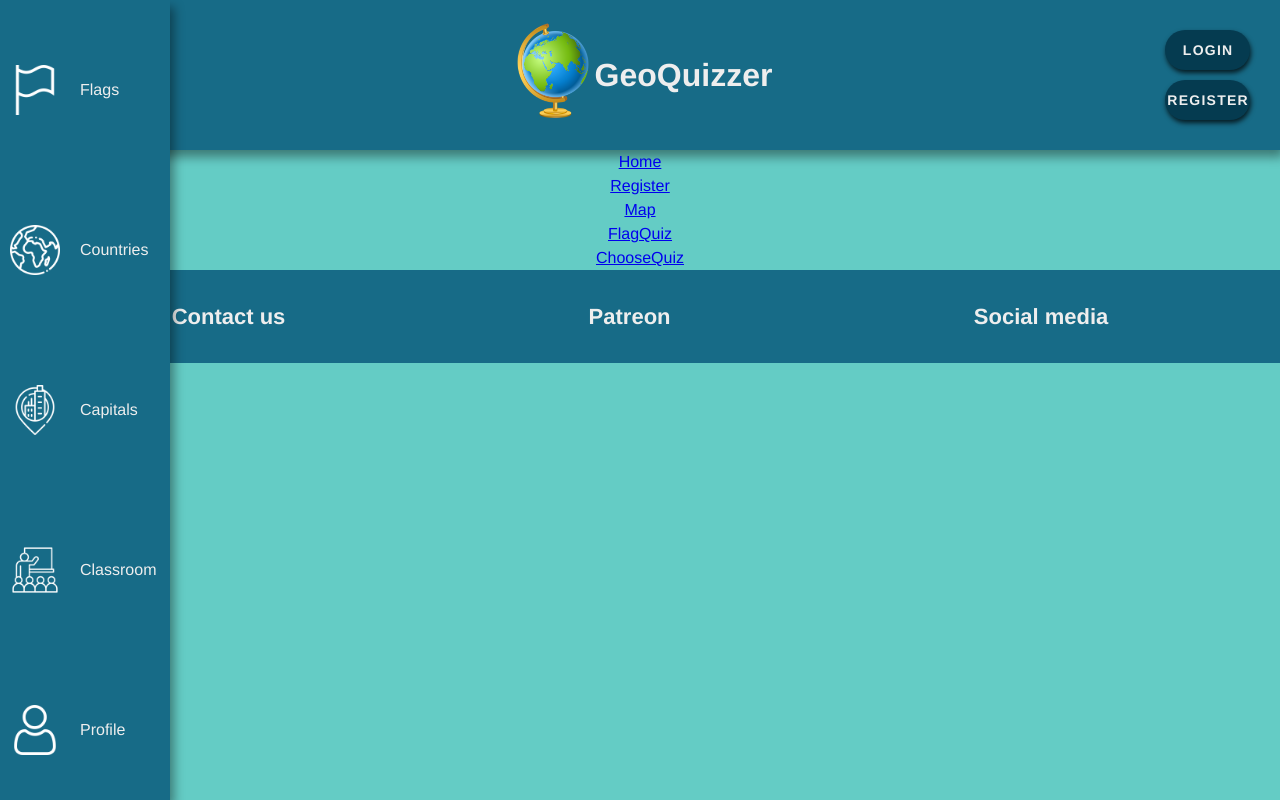
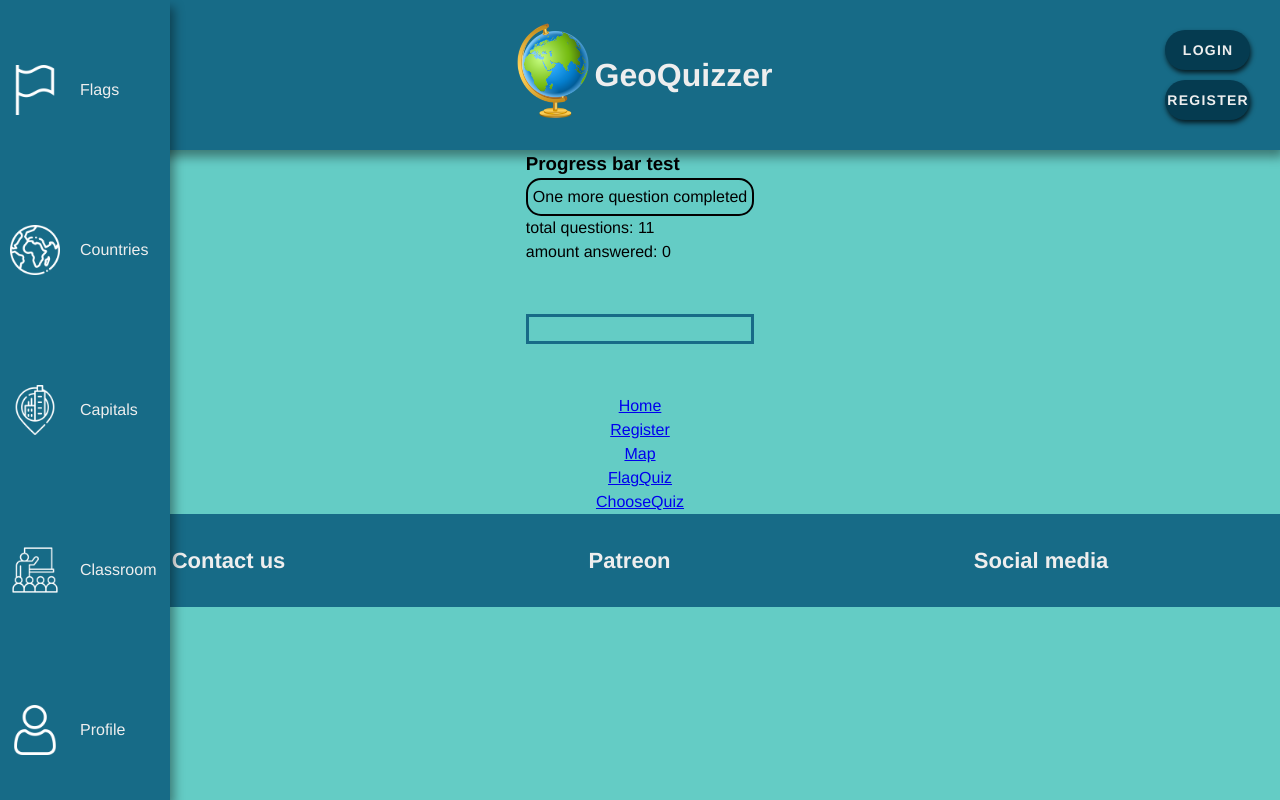
Before and after one commit to Blasipps-ganget/GeoQuizzer, a Vue app in the folder gui/GeoQuizzer/: page /testProgressBar in a window 1280 px wide. Built offline with nearby package versions, Linux system fonts and the light colour scheme.

Commit message:
Create progress bar

```diff
--- /dev/null
+++ b/gui/GeoQuizzer/src/components/ProgressBarComponent.vue
@@ -0,0 +1,61 @@
+<script setup>
+
+import {defineProps, watch, onMounted} from 'vue'
+const props = defineProps({
+    amountAnswered: {
+      type: Number,
+      required: true
+    },
+    totalQuestions: {
+      type: Number,
+      required: true
+    }
+})
+
+onMounted(() => {
+      const elProgress = document.querySelector("#progressAmount")
+
+      watch(() => props.amountAnswered, (newVal, oldVal) => {
+        if (newVal)
+          elProgress.style.width = ((newVal / props.totalQuestions)*100) + '%';
+
+      })
+
+    }
+)
+</script>
+
+
+<template>
+  <div class="progress">
+    <div id="progressAmount" class="progress__bar"></div>
+  </div>
+</template>
+
+
+<style scoped>
+p { color: red; }
+
+.progress {
+  margin: 50px auto;
+  padding: 2px;
+  width: 100%;
+  max-width: 500px;
+  border: 3px solid #176B87;
+  height: 30px;
+}
+
+.progress .progress__bar {
+  height: 100%;
+  width: 0;
+  background-color: #176B87;
+  /*animation: fill-bar 3s infinite;*/
+}
+
+/*@keyframes fill-bar {
+  from {width: 0%;}
+  to {width: 100%;}
+}*/
+
+
+</style>
--- a/gui/GeoQuizzer/src/router/index.js
+++ b/gui/GeoQuizzer/src/router/index.js
@@ -28,6 +28,11 @@ const router = createRouter({
       path: '/quiz',
       name: 'quiz',
       component: () => import('../views/QuizStartupScreen.vue')
+    },
+    {
+      path: '/testProgressBar',
+      name: 'testprogressbar',
+      component: () => import('../views/ProgressBarTest.vue')
     }
   ]
 })
--- /dev/null
+++ b/gui/GeoQuizzer/src/views/ProgressBarTest.vue
@@ -0,0 +1,36 @@
+<script setup>
+import { ref } from 'vue';
+import ProgressBarComponent from "@/components/ProgressBarComponent.vue";
+
+const amountAnswered = ref(0)
+const totalQuestions = ref(11)
+
+</script>
+
+<template>
+<div class="content">
+  <div>
+  <p><h3>Progress bar test</h3></p>
+  <p><button class="customBtn" @click="amountAnswered++">One more question completed</button></p>
+total questions: {{ totalQuestions }}<br>
+amount answered: {{ amountAnswered }}
+
+<ProgressBarComponent :amountAnswered="amountAnswered" :totalQuestions="totalQuestions"></ProgressBarComponent>
+  </div>
+  </div>
+</template>
+
+<style scoped>
+
+.content {
+  display: flex;
+  justify-content: center;
+}
+
+.customBtn {
+  border: 2px solid black;
+  border-radius: 15px;
+  padding: 5px;
+}
+
+</style>
```
